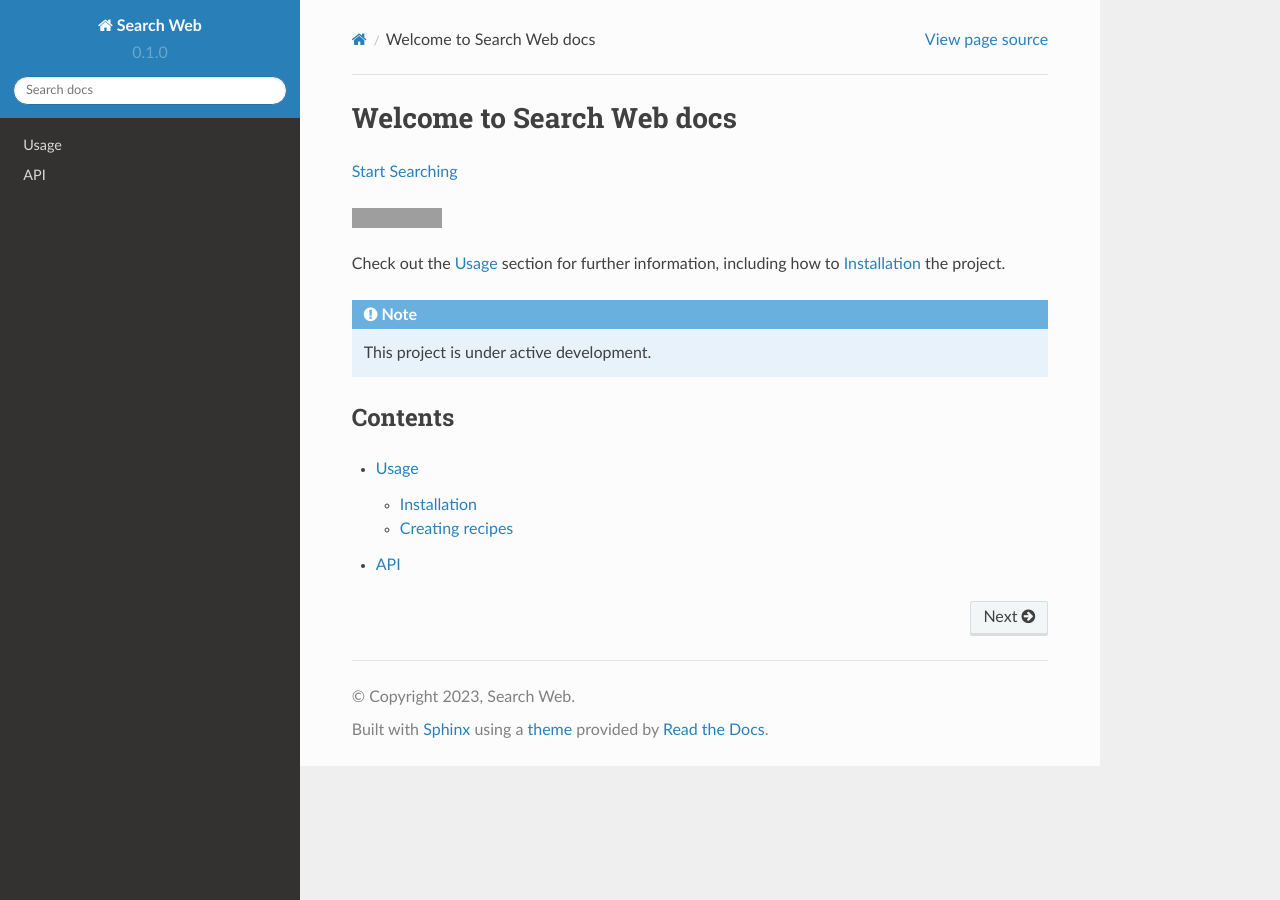
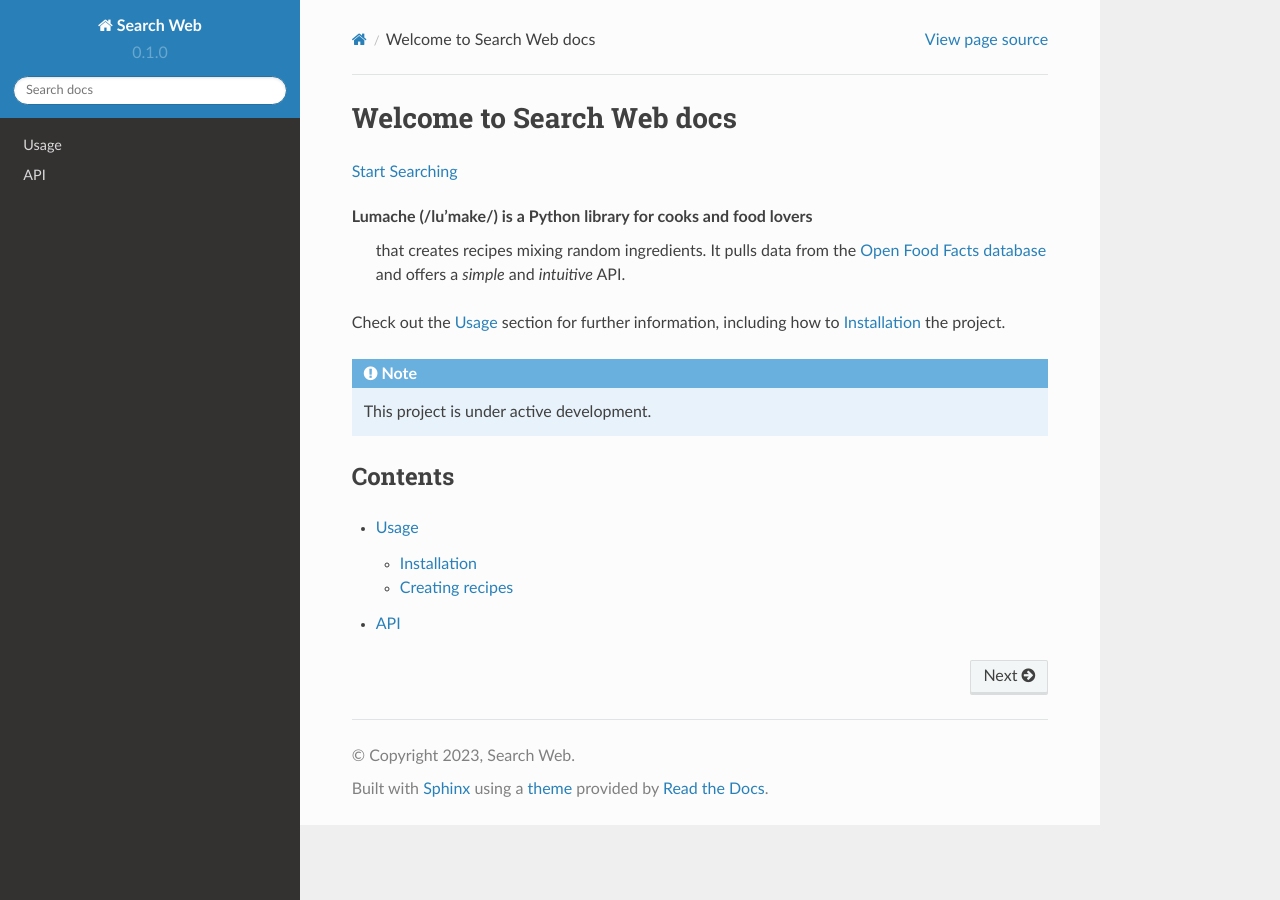
Before and after one commit to Mrdev88/Search-web-docs, a Sphinx documentation site: the page built from docs/source/index.rst, in a window 1280 px wide. Built offline with Sphinx 7.4.7 and the Read the Docs theme 2.0.0, drawn with Linux system fonts in a browser that asks for light colours; grey boxes are pictures that could not be loaded.

Commit message:
Update index.rst

```diff
--- a/docs/source/index.rst
+++ b/docs/source/index.rst
@@ -3,10 +3,10 @@
 `Start Searching <https://searchweb.nicepage.io/>`_
 
 
-.. image:: https://readthedocs.org/projects/search-web-docs/badge/?version=latest
-    :target: https://search-web-docs.readthedocs.io/en/latest/?badge=latest
-    :alt: Documentation Status
-
+**Lumache** (/lu'make/) is a Python library for cooks and food lovers
+ that creates recipes mixing random ingredients.
+ It pulls data from the `Open Food Facts database <https://world.openfoodfacts.org/>`_
+ and offers a *simple* and *intuitive* API.
 
 Check out the :doc:`usage` section for further information, including
 how to :ref:`installation` the project.
```
